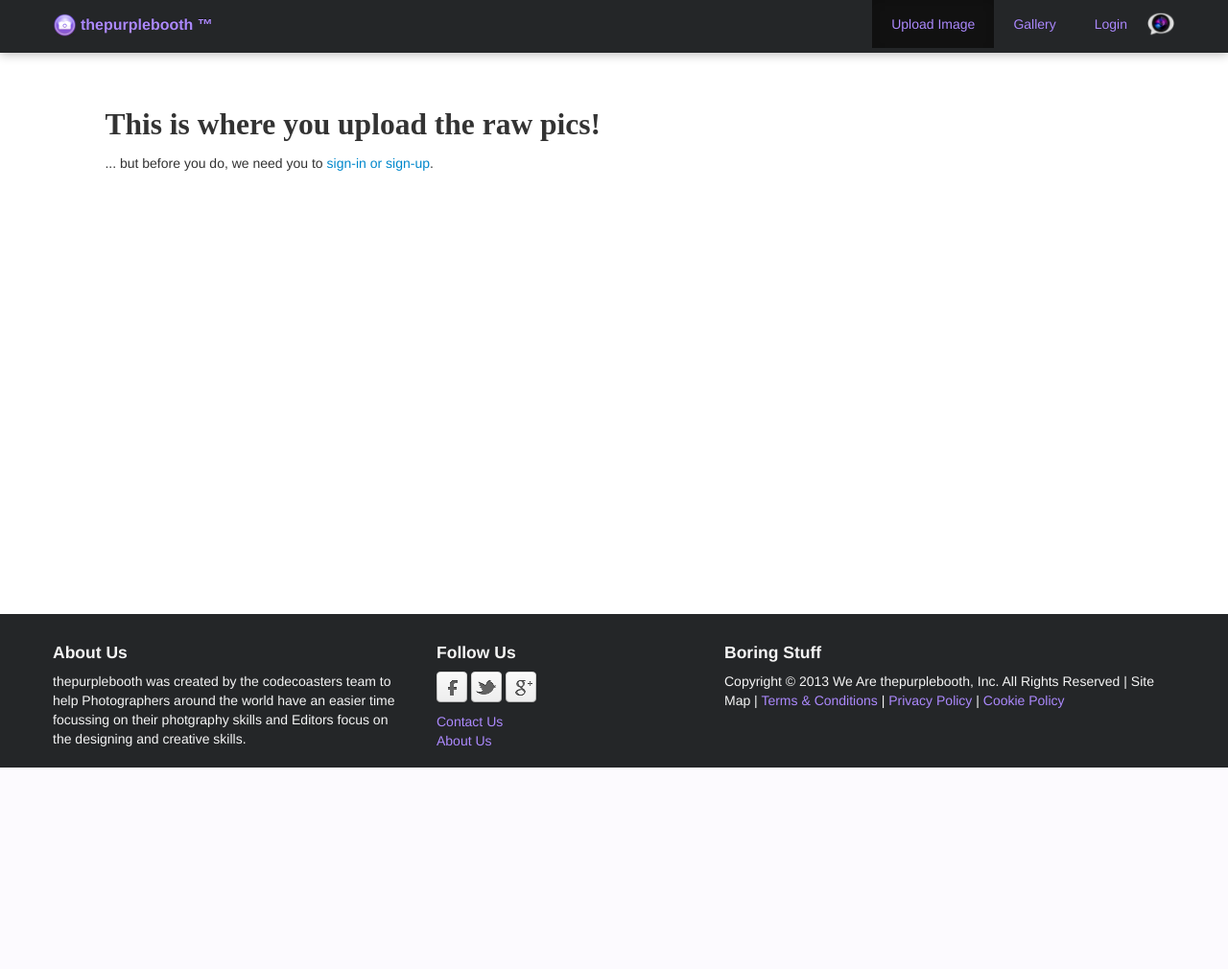
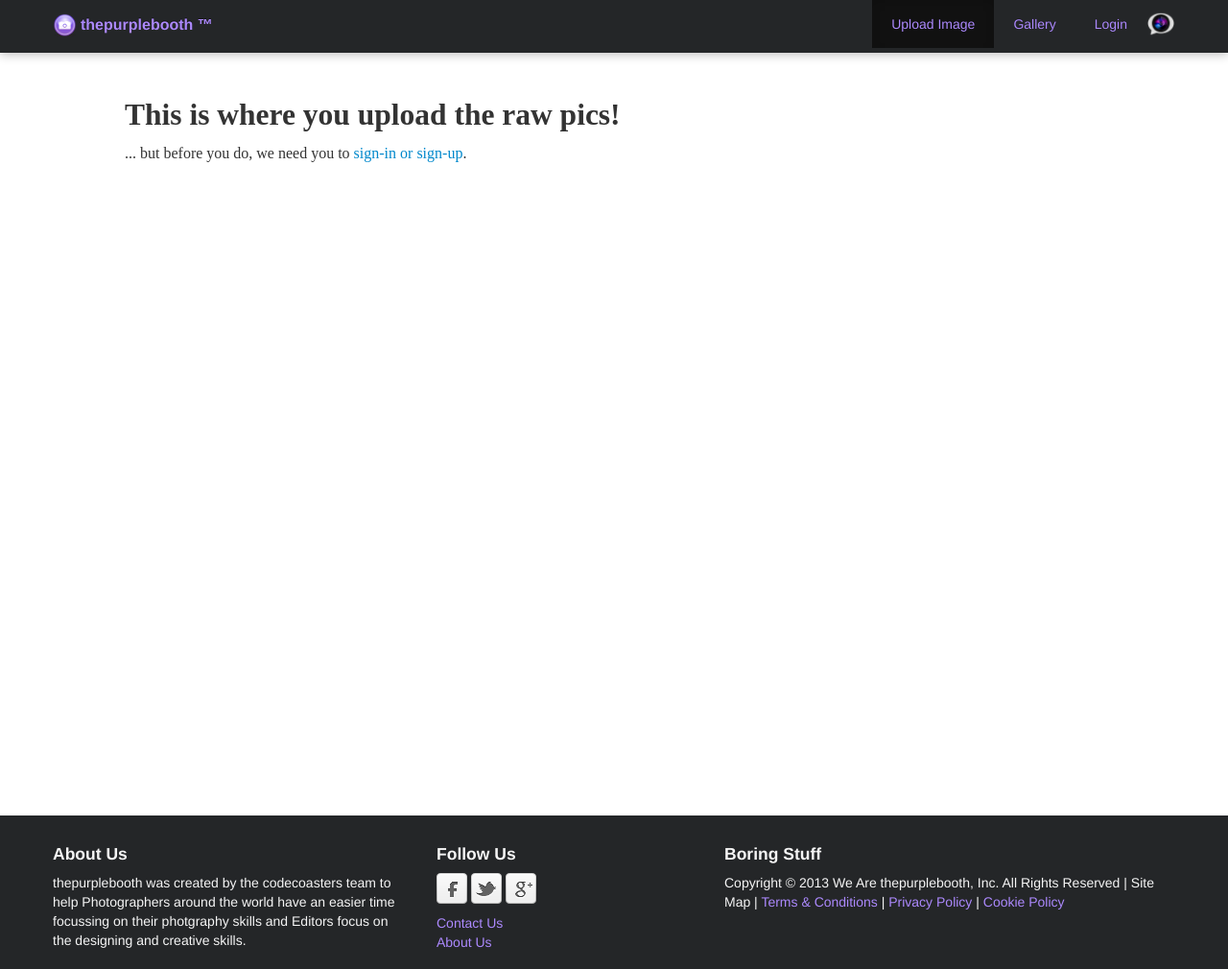
Before and after one commit to ameyakoshti/ThePurplebooth, a PHP site: page /codenameDS/upload_image.php in a window 1280 px wide. Shown: the whole page at 96% size. Before the commit the page ends 800 px from the top, so only its background shows below. Run offline with PHP 8.4, Linux system fonts and the light colour scheme; some libraries are stand-ins or nearby versions.

Commit message:
Finally.. Layouts on Upload Image for logged in and normal user are in place..

```diff
--- a/css/upload_image.css
+++ b/css/upload_image.css
@@ -8,6 +8,14 @@ html body {
 	min-height: 100%;
 }
 
-.container-fluid {
-	margin-bottom: -210px;
+.container-fluid textarea, .container-fluid select {
+	border-radius: 0px;
 }
+
+#upload, #upload-signup {
+	font-family: Raleway;
+	font-size: 16px;
+}
+#image-title {
+
+}
--- a/upload_image.php
+++ b/upload_image.php
@@ -9,28 +9,30 @@ ob_start();
 	<head>
 		<title>Upload Picture</title>
 		<link href='/codenameDS/css/upload_image.css' rel='stylesheet' type='text/css'>
+
+		<script type="text/javascript">
+
+		</script>
 	</head>
 	<body>
 			<?php
 				include $_SERVER['DOCUMENT_ROOT'] . '/codenameDS/includes/masterpage.php';
 			?>
-			<div id="upload-signup" class="container-fluid">
-				<div class="row-fluid">
-					<div class="span10 offset1" style="padding-top: 100px;">
-						<h2 style="font-family: Raleway;">This is where you upload the raw pics!</h2>
 			<?php
 				if(!isset($_SESSION['codenameDS_user_name'])){
 	      	?>
-				      	<p>
-				        	... but before you do, we need you to <a href="http://localhost:8888/codenameDS/socialauth/index.php">sign-in or sign-up</a>.
-				      	</p>
-				    </div>
+	      	<div id="upload-signup" class="container-fluid">
+				<div class="offset1" style="margin-top: 100px;">
+					<h2 style="font-family: Raleway;">This is where you upload the raw pics!</h2>
+	      			<p>... but before you do, we need you to <a href="http://localhost:8888/codenameDS/socialauth/index.php">sign-in or sign-up</a>.</p>
 				</div>
 			</div>
 		   	<?php } else { ?>
-		    <div class="container-fluid" style="min-height: 100%">
+		   	<div id="upload" class="container-fluid">
+		        <div class="offset1" style="margin-top: 100px;">
+		        	<h2 style="font-family: Raleway;">This is where you upload the raw pics!</h2>
 			        <form method="post" enctype="multipart/form-data">
-		     	<div>
+				     	<div id="image-title">
 				     		<p>Choose a title for the image</p>
 				     		<textarea id="title" name="title" class="enterComment" placeholder="Title" required></textarea>
 				     	</div>
@@ -69,14 +71,7 @@ ob_start();
 						</p>
 					</div>
 					</form>
-				<!--<form method="post" enctype="multipart/form-data">
-					<input type="file" name="uploadedfiles[]" multiple id="uploadedfiles[]"
-						class="btn">
-					<button class="btn btn-primary btn-small" id="uploadmany"
-						name="uploadmany" type="submit">
-						<i class="icon-camera icon-white"> </i> Upload Multiple Files
-					</button>
-				</form>-->
+				</div>
 			</div>
 		<!-- 	End Container -->
 			<?php } ?>
```
Lines whose indentation alone changed are shown as unchanged.
